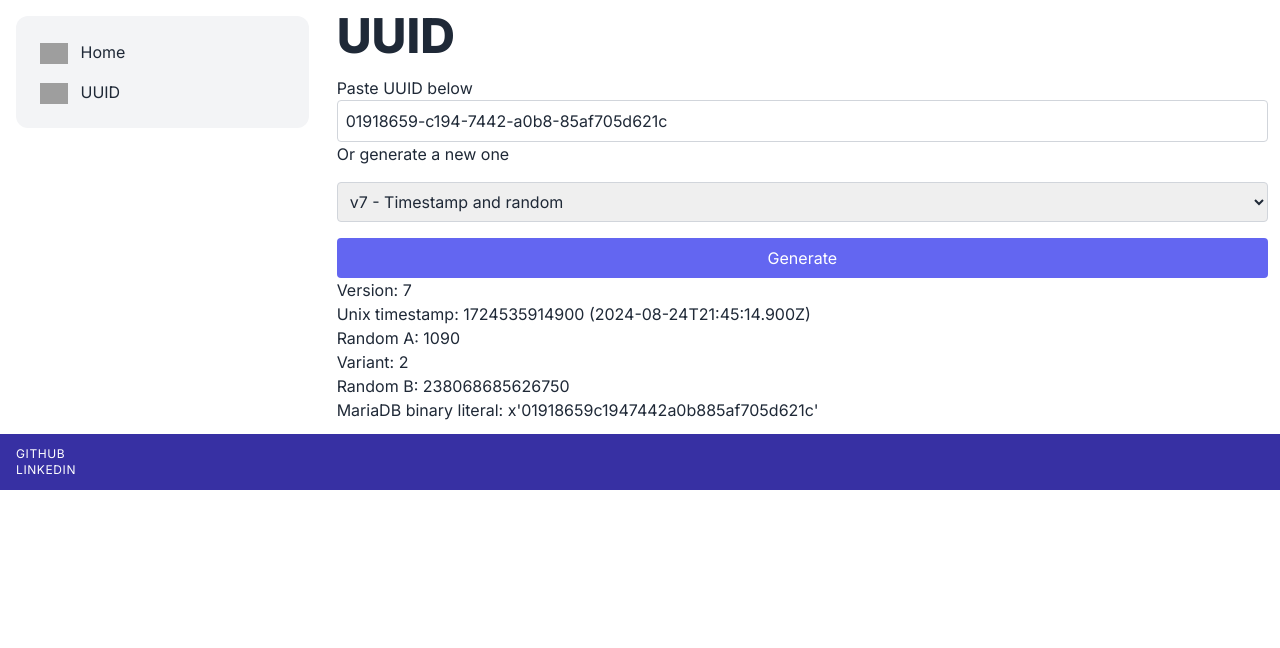
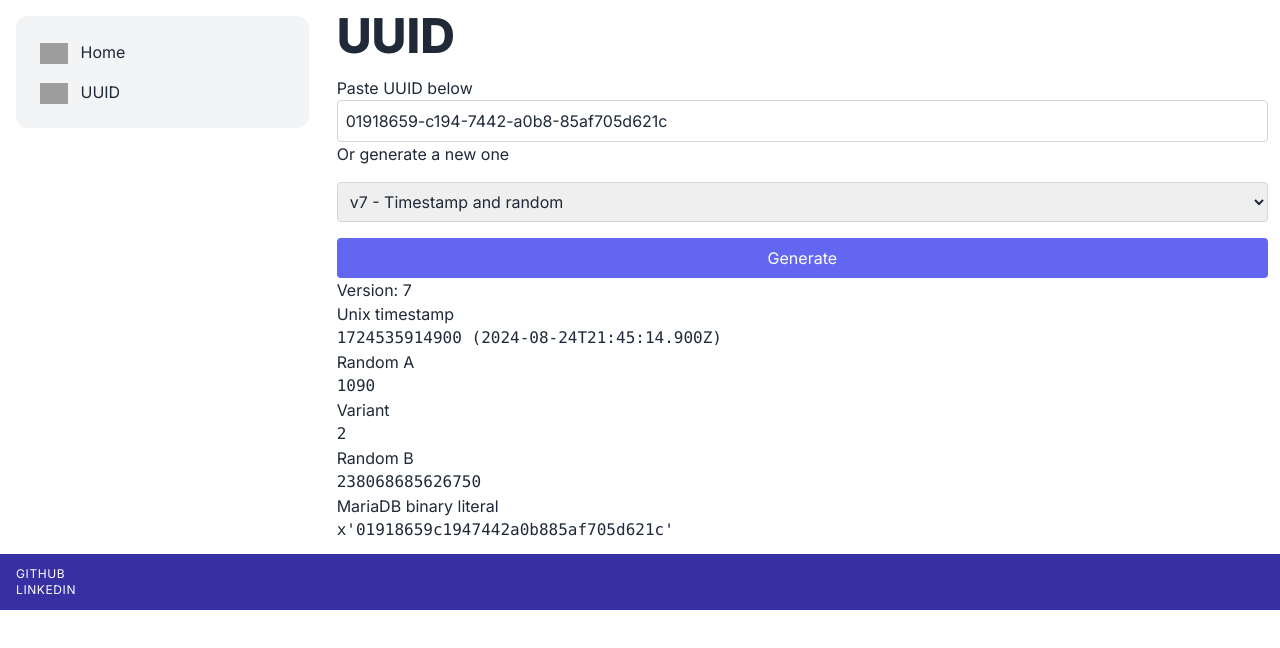
Before and after one commit to LauJosefsen/web-devtools, a Next.js app: page /uuid in a window 1280 px wide. Both pictures are taken after typing "Sample" into the empty fields and a click on the button "Generate". Shown: the top 648 px of the page. Built offline with nearby package versions, Linux system fonts and the light colour scheme; grey boxes are pictures that could not be loaded.

Commit message:
Fieldset

```diff
--- a/app/uuid/page.tsx
+++ b/app/uuid/page.tsx
@@ -144,7 +144,10 @@
         <div>
             {uuidVersion && <p>Version: {uuidVersion}</p>}
             {uuidVersion && uuidVersions[`v${uuidVersion}`].parts(parse(uuid)).map((part, i) => (
-                <p key={i}>{part.label}: {part.value}</p>
+                <fieldset key={i}>
+                    <legend>{part.label}</legend>
+                    <p className="font-mono">{part.value}</p>
+                </fieldset>
             ))}
         </div>
 
```
